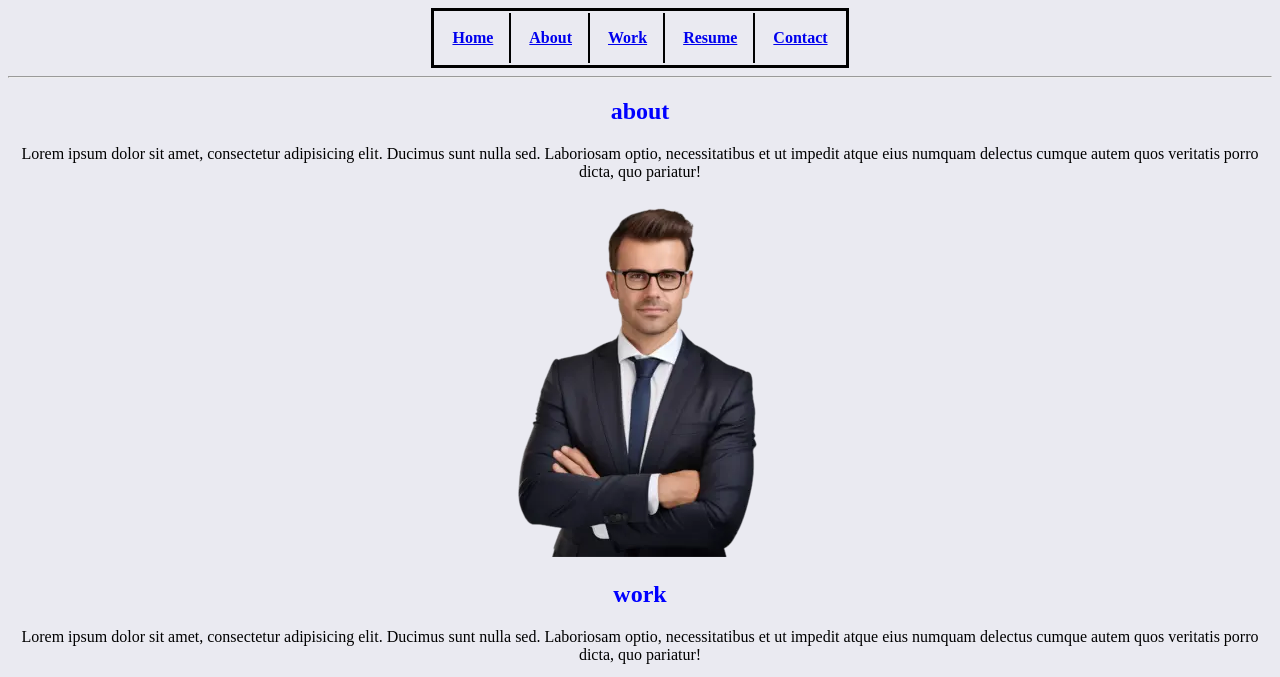
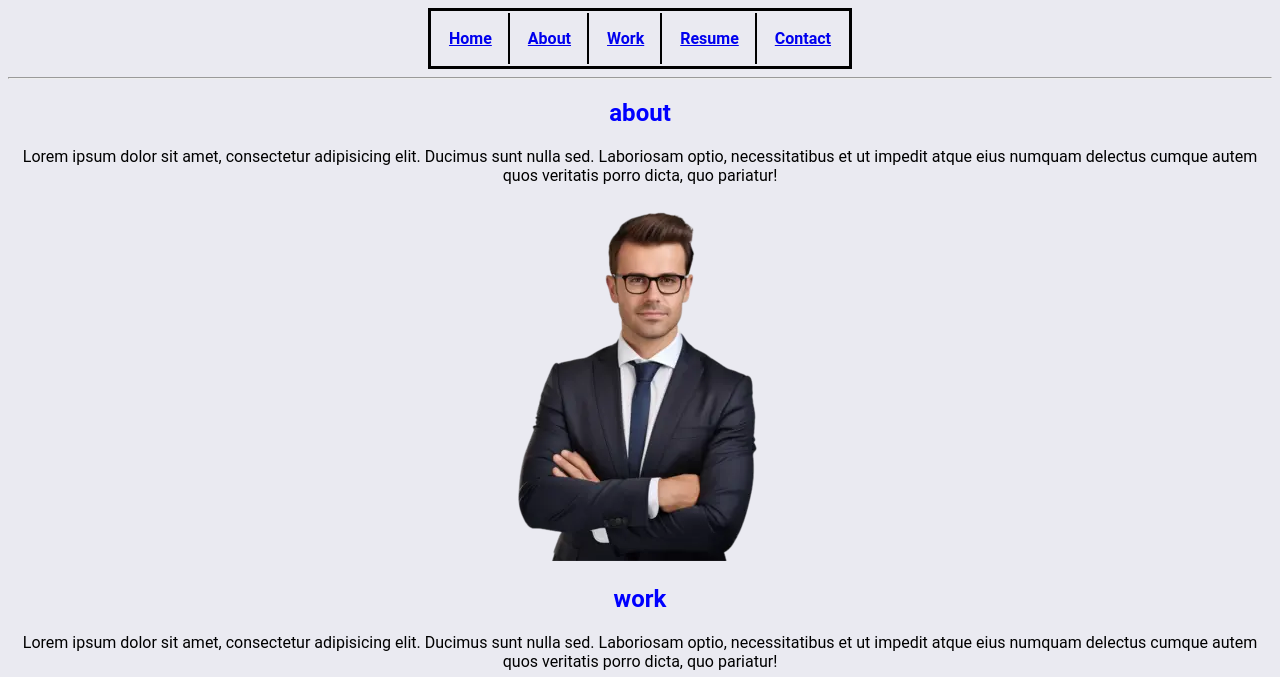
Before and after one commit to CrazyMess/GMC_checkpoint2, a plain HTML site: page index.html in a window 1280 px wide. Shown: the top 677 px of the page. Drawn offline with Linux system fonts and the light colour scheme.

Commit message:
added a css file styles.css with some styles

```diff
--- /dev/null
+++ b/css/styles.css
@@ -0,0 +1,7 @@
+nav{
+    display: inline;
+}
+
+* {
+    font-family: roboto;
+}
--- a/index.html
+++ b/index.html
@@ -3,6 +3,7 @@
 <head>
     <meta charset="UTF-8">
     <meta name="viewport" content="width=device-width, initial-scale=1.0">
+    <link rel="stylesheet" href="css/styles.css">
     <title>checkpoint2: portfolio</title>
 </head>
 
@@ -11,6 +12,7 @@
 
     <!-- header/navbar -->
     <header class="navbar">
+        <nav>
         <table class="nav_table" align="center" style="border: solid black;">
             <tr >
                <th style="padding: 1rem; border-right: 2px solid black;" >
@@ -30,6 +32,7 @@
                 </th>
             </tr>
         </table>
+    </nav>
     </header>
     <hr>
 
@@ -41,7 +44,7 @@
             <h1 style="color: blue;"><b>about</b></h1>
             <div class="about_content">
             <p>Lorem ipsum dolor sit amet, consectetur adipisicing elit. Ducimus sunt nulla sed. Laboriosam optio, necessitatibus et ut impedit atque eius numquam delectus cumque autem quos veritatis porro dicta, quo pariatur!</p>
-            <img src="businessman.png" alt="businessman" >
+            <img src="images/businessman.png" alt="businessman" >
             </div>
         </section>
 
```
Also changed, not shown: images/businessman.png (renamed from businessman.png), work.png (deleted).
